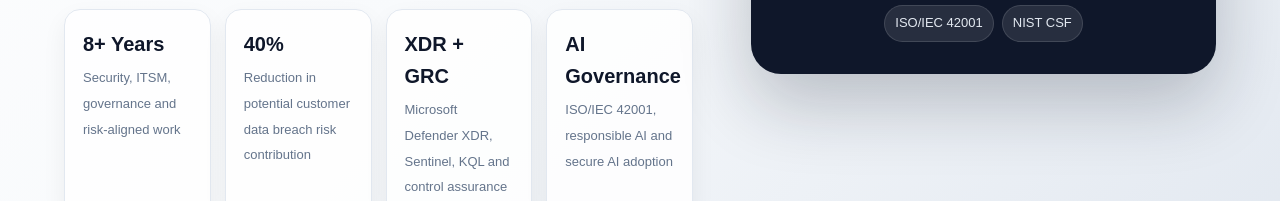
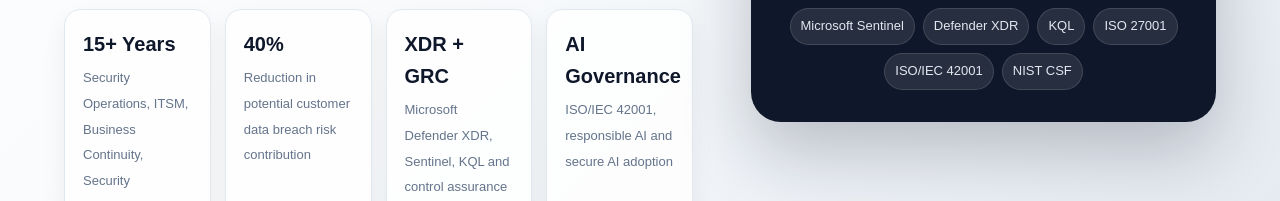
Before and after one commit to Cchinyere/Cchinyere.github.io, a plain HTML site: page index.html in a window 1280 px wide. Shown: the part 751-952 px from the top of the page. Drawn offline with Linux system fonts and the light colour scheme.

Commit message:
Update index.html

```diff
--- a/index.html
+++ b/index.html
@@ -901,8 +901,8 @@
 
           <div class="metrics-strip">
             <div class="metric-card">
-              <strong>8+ Years</strong>
-              <span>Security, ITSM, governance and risk-aligned work</span>
+              <strong>15+ Years</strong>
+              <span>Security Operations, ITSM, Business Continuity, Security Awareness Training, Governance and risk-aligned work</span>
             </div>
             <div class="metric-card">
               <strong>40%</strong>
```
